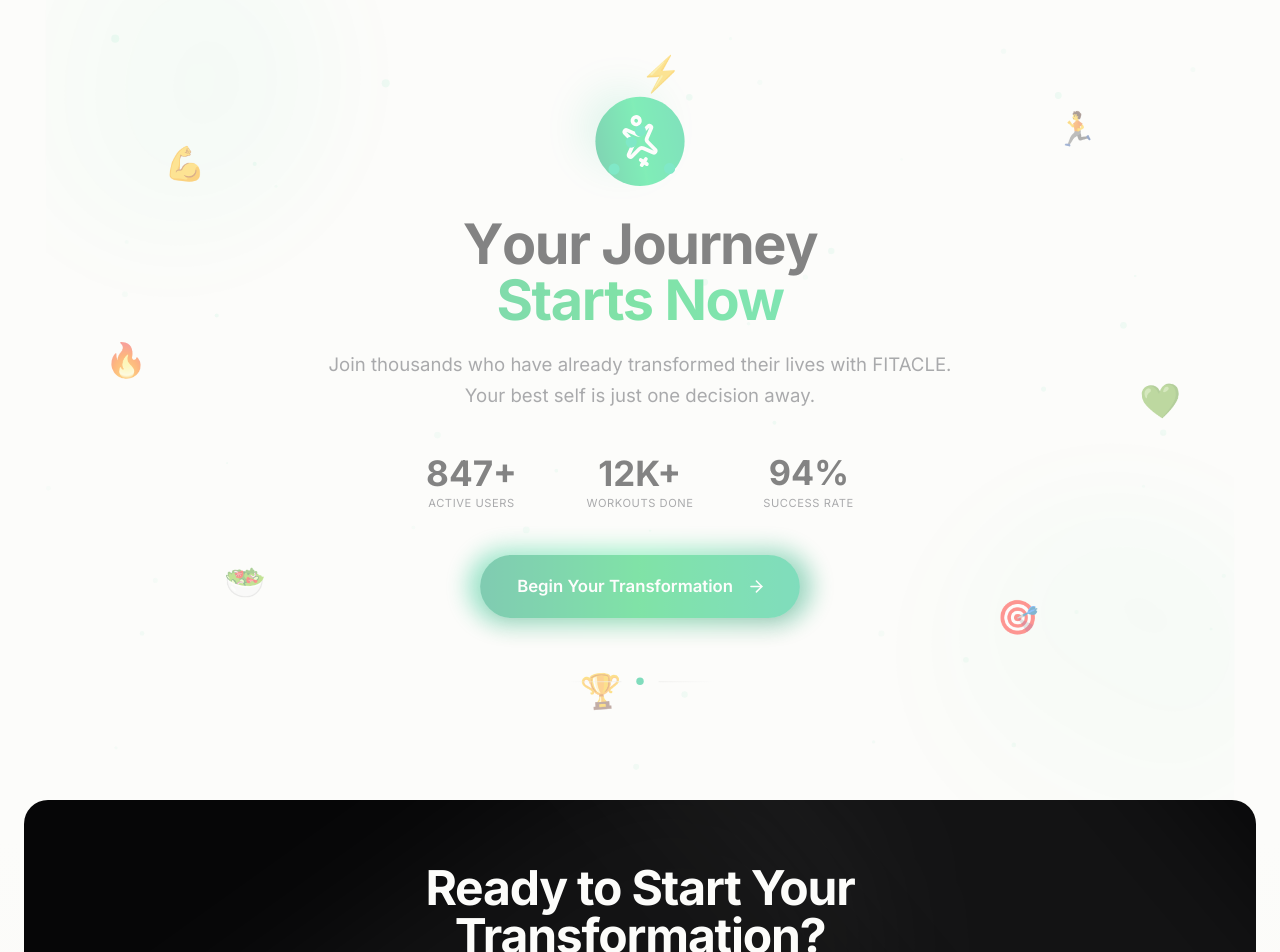
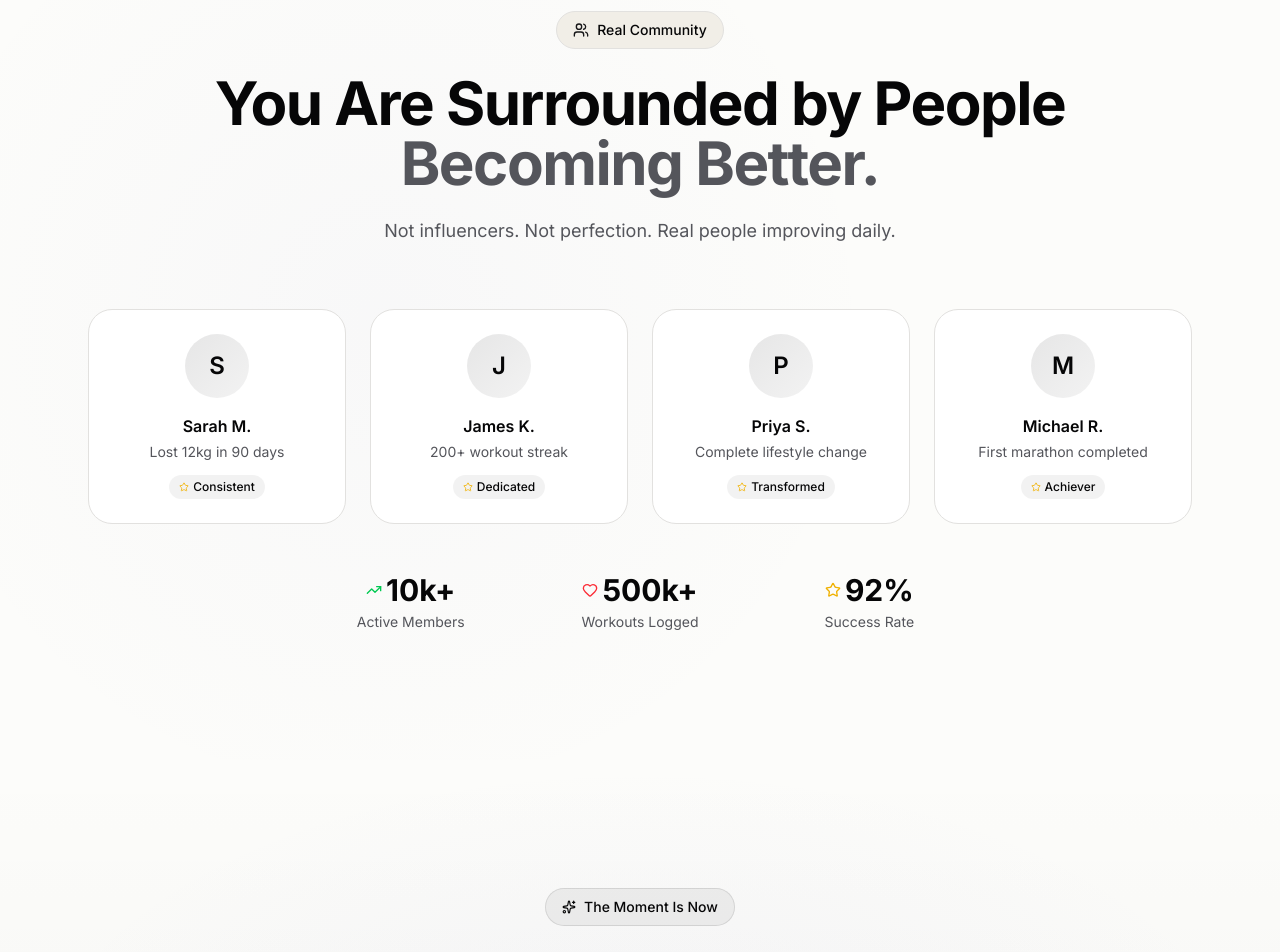
Before and after one commit to mailtovacancies-design/Fitacle-Web, a Next.js app: page / in a window 1280 px wide. Shown: the part 9960-10912 px from the top of the page. Built offline with nearby package versions, Linux system fonts and the light colour scheme; no server answers; the database is empty.

Commit message:
feat: add Community and Final CTA sections, update FitacleScore
Add new sections and update FitacleScore to reflect new branding and structure.

```diff
--- /dev/null
+++ b/components/fitacle/community.tsx
@@ -0,0 +1,110 @@
+"use client"
+
+import { motion } from "framer-motion"
+import { Users, Star, Heart, TrendingUp } from "lucide-react"
+
+const communityMembers = [
+  { name: "Sarah M.", progress: "Lost 12kg in 90 days", badge: "Consistent" },
+  { name: "James K.", progress: "200+ workout streak", badge: "Dedicated" },
+  { name: "Priya S.", progress: "Complete lifestyle change", badge: "Transformed" },
+  { name: "Michael R.", progress: "First marathon completed", badge: "Achiever" },
+]
+
+export function Community() {
+  return (
+    <section className="py-20 sm:py-32 bg-background relative overflow-hidden">
+      {/* Subtle background pattern */}
+      <div className="absolute inset-0 bg-[radial-gradient(circle_at_30%_50%,rgba(120,119,198,0.03),transparent_50%)]" />
+
+      <div className="max-w-6xl mx-auto px-4 sm:px-6 relative">
+        {/* Header */}
+        <motion.div
+          initial={{ opacity: 0, y: 30 }}
+          whileInView={{ opacity: 1, y: 0 }}
+          viewport={{ once: true }}
+          transition={{ duration: 0.8 }}
+          className="text-center mb-16"
+        >
+          <span className="inline-flex items-center gap-2 px-4 py-2 rounded-full bg-accent border border-border text-sm font-medium text-foreground mb-6">
+            <Users size={16} className="text-primary" />
+            Real Community
+          </span>
+
+          <h2 className="text-4xl md:text-5xl lg:text-6xl font-bold mb-6 tracking-tight">
+            <span className="text-foreground">You Are Surrounded by People</span>
+            <br />
+            <span className="text-muted-foreground">Becoming Better.</span>
+          </h2>
+
+          <p className="text-lg text-muted-foreground max-w-xl mx-auto mb-3">
+            Not influencers. Not perfection. Real people improving daily.
+          </p>
+        </motion.div>
+
+        {/* Community Grid */}
+        <div className="grid grid-cols-2 md:grid-cols-4 gap-4 sm:gap-6">
+          {communityMembers.map((member, index) => (
+            <motion.div
+              key={member.name}
+              initial={{ opacity: 0, y: 20 }}
+              whileInView={{ opacity: 1, y: 0 }}
+              viewport={{ once: true }}
+              transition={{ duration: 0.5, delay: index * 0.1 }}
+              className="bg-card border border-border rounded-2xl p-5 sm:p-6 text-center hover:border-foreground/20 transition-colors"
+            >
+              {/* Avatar */}
+              <div className="w-14 h-14 sm:w-16 sm:h-16 rounded-full bg-gradient-to-br from-foreground/10 to-foreground/5 flex items-center justify-center mx-auto mb-4">
+                <span className="text-xl sm:text-2xl font-semibold text-foreground">
+                  {member.name.charAt(0)}
+                </span>
+              </div>
+
+              {/* Name */}
+              <h3 className="font-semibold text-foreground mb-1">{member.name}</h3>
+
+              {/* Progress */}
+              <p className="text-xs sm:text-sm text-muted-foreground mb-3">{member.progress}</p>
+
+              {/* Badge */}
+              <span className="inline-flex items-center gap-1 px-2.5 py-1 rounded-full bg-foreground/5 text-xs font-medium text-foreground">
+                <Star size={10} className="text-yellow-500" />
+                {member.badge}
+              </span>
+            </motion.div>
+          ))}
+        </div>
+
+        {/* Stats Row */}
+        <motion.div
+          initial={{ opacity: 0, y: 20 }}
+          whileInView={{ opacity: 1, y: 0 }}
+          viewport={{ once: true }}
+          transition={{ duration: 0.6, delay: 0.4 }}
+          className="mt-12 grid grid-cols-3 gap-4 max-w-2xl mx-auto"
+        >
+          <div className="text-center">
+            <div className="flex items-center justify-center gap-1 mb-1">
+              <TrendingUp size={16} className="text-green-500" />
+              <span className="text-2xl sm:text-3xl font-bold text-foreground">10k+</span>
+            </div>
+            <p className="text-xs sm:text-sm text-muted-foreground">Active Members</p>
+          </div>
+          <div className="text-center">
+            <div className="flex items-center justify-center gap-1 mb-1">
+              <Heart size={16} className="text-red-500" />
+              <span className="text-2xl sm:text-3xl font-bold text-foreground">500k+</span>
+            </div>
+            <p className="text-xs sm:text-sm text-muted-foreground">Workouts Logged</p>
+          </div>
+          <div className="text-center">
+            <div className="flex items-center justify-center gap-1 mb-1">
+              <Star size={16} className="text-yellow-500" />
+              <span className="text-2xl sm:text-3xl font-bold text-foreground">92%</span>
+            </div>
+            <p className="text-xs sm:text-sm text-muted-foreground">Success Rate</p>
+          </div>
+        </motion.div>
+      </div>
+    </section>
+  )
+}
--- /dev/null
+++ b/components/fitacle/final-cta.tsx
@@ -0,0 +1,91 @@
+"use client"
+
+import { motion } from "framer-motion"
+import { ArrowRight, Sparkles } from "lucide-react"
+
+interface FinalCTAProps {
+  onStartTransformation?: () => void
+}
+
+export function FinalCTA({ onStartTransformation }: FinalCTAProps) {
+  return (
+    <section className="py-24 sm:py-32 bg-background relative overflow-hidden">
+      {/* Background gradient */}
+      <div className="absolute inset-0 bg-gradient-to-b from-transparent via-foreground/[0.02] to-transparent" />
+      <div className="absolute inset-0 bg-[radial-gradient(ellipse_at_center,rgba(120,119,198,0.05),transparent_70%)]" />
+
+      <div className="max-w-4xl mx-auto px-4 sm:px-6 relative">
+        <motion.div
+          initial={{ opacity: 0, y: 40 }}
+          whileInView={{ opacity: 1, y: 0 }}
+          viewport={{ once: true }}
+          transition={{ duration: 1 }}
+          className="text-center"
+        >
+          {/* Badge */}
+          <motion.span
+            initial={{ opacity: 0, scale: 0.9 }}
+            whileInView={{ opacity: 1, scale: 1 }}
+            viewport={{ once: true }}
+            transition={{ duration: 0.6, delay: 0.2 }}
+            className="inline-flex items-center gap-2 px-4 py-2 rounded-full bg-foreground/5 border border-foreground/10 text-sm font-medium text-foreground mb-8"
+          >
+            <Sparkles size={14} />
+            The Moment Is Now
+          </motion.span>
+
+          {/* Main headline */}
+          <motion.h2
+            initial={{ opacity: 0, y: 20 }}
+            whileInView={{ opacity: 1, y: 0 }}
+            viewport={{ once: true }}
+            transition={{ duration: 0.8, delay: 0.3 }}
+            className="text-4xl sm:text-5xl md:text-6xl lg:text-7xl font-bold mb-6 tracking-tight"
+          >
+            <span className="text-foreground">Your Future Self</span>
+            <br />
+            <span className="text-muted-foreground">Is Already Waiting.</span>
+          </motion.h2>
+
+          {/* Subtext */}
+          <motion.p
+            initial={{ opacity: 0, y: 20 }}
+            whileInView={{ opacity: 1, y: 0 }}
+            viewport={{ once: true }}
+            transition={{ duration: 0.8, delay: 0.4 }}
+            className="text-lg sm:text-xl text-muted-foreground max-w-2xl mx-auto mb-10"
+          >
+            The only question is whether you will meet them.
+          </motion.p>
+
+          {/* CTA Button */}
+          <motion.div
+            initial={{ opacity: 0, y: 20 }}
+            whileInView={{ opacity: 1, y: 0 }}
+            viewport={{ once: true }}
+            transition={{ duration: 0.8, delay: 0.5 }}
+          >
+            <button
+              onClick={onStartTransformation}
+              className="group inline-flex items-center gap-3 px-8 sm:px-10 py-4 sm:py-5 bg-foreground text-background rounded-full font-semibold text-base sm:text-lg shadow-2xl hover:shadow-foreground/20 transition-all duration-300 hover:scale-105"
+            >
+              Start Your Transformation
+              <ArrowRight size={20} className="group-hover:translate-x-1 transition-transform" />
+            </button>
+          </motion.div>
+
+          {/* Trust line */}
+          <motion.p
+            initial={{ opacity: 0 }}
+            whileInView={{ opacity: 1 }}
+            viewport={{ once: true }}
+            transition={{ duration: 0.8, delay: 0.7 }}
+            className="mt-8 text-sm text-muted-foreground/60"
+          >
+            Join thousands who already started their transformation journey
+          </motion.p>
+        </motion.div>
+      </div>
+    </section>
+  )
+}
--- a/components/fitacle/fitacle-score.tsx
+++ b/components/fitacle/fitacle-score.tsx
@@ -205,15 +205,15 @@ export function FitacleScore() {
         >
           <span className="inline-flex items-center gap-2 px-4 py-2 rounded-full bg-background border border-border text-sm font-medium text-foreground mb-6">
             <Award size={16} className="text-primary" />
-            Measurable Progress
+            Performance Dashboard
           </span>
           <h2 className="text-4xl md:text-5xl lg:text-6xl font-bold mb-6 tracking-tight">
-            <span className="text-foreground">Your Fitness Is Not Random.</span>
+            <span className="text-foreground">Your Life,</span>
             <br />
-            <span className="text-muted-foreground">It&apos;s Measurable.</span>
+            <span className="text-muted-foreground">Quantified.</span>
           </h2>
           <p className="text-lg text-muted-foreground max-w-xl mx-auto text-pretty mb-2">
-            Your Fitacle Score reflects consistency, recovery, energy, and discipline.
+            Not just fitness. Your entire lifestyle translated into data.
           </p>
           <p className="text-sm text-muted-foreground/70 max-w-lg mx-auto text-pretty">
             What gets measured gets improved. What gets ignored disappears.
--- a/components/fitacle/main-content.tsx
+++ b/components/fitacle/main-content.tsx
@@ -9,6 +9,8 @@ import { DailyPlan } from "@/components/fitacle/daily-plan"
 import { Transformation } from "@/components/fitacle/transformation"
 import { GymPartner } from "@/components/fitacle/gym-partner"
 import { FitacleScore } from "@/components/fitacle/fitacle-score"
+import { Community } from "@/components/fitacle/community"
+import { FinalCTA } from "@/components/fitacle/final-cta"
 import { Footer } from "@/components/fitacle/footer"
 
 export function MainContent() {
@@ -24,6 +26,8 @@ export function MainContent() {
       <Transformation />
       <GymPartner />
       <FitacleScore />
+      <Community />
+      <FinalCTA onStartTransformation={() => setShowAuthModal(true)} />
       <Footer />
     </main>
   )
```
